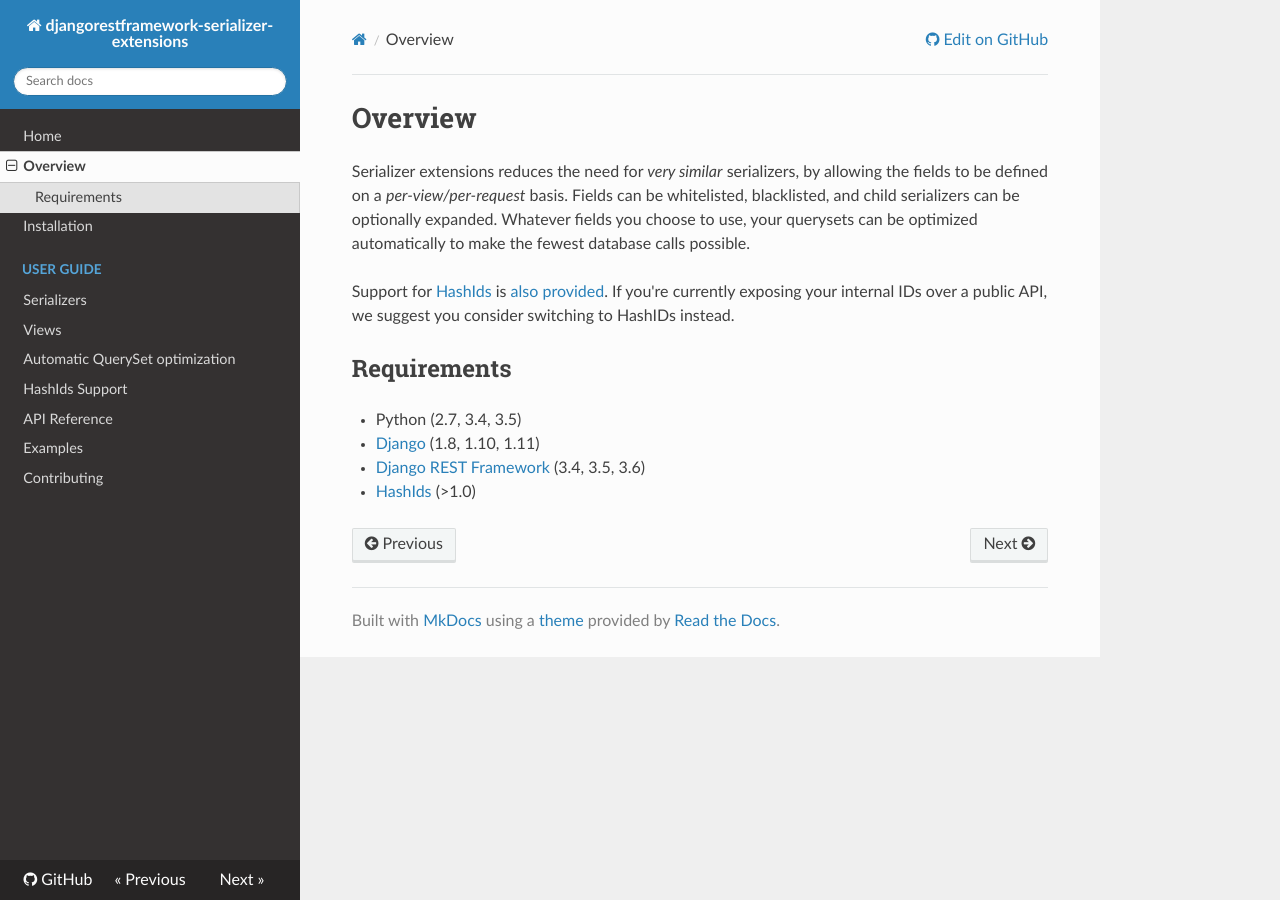
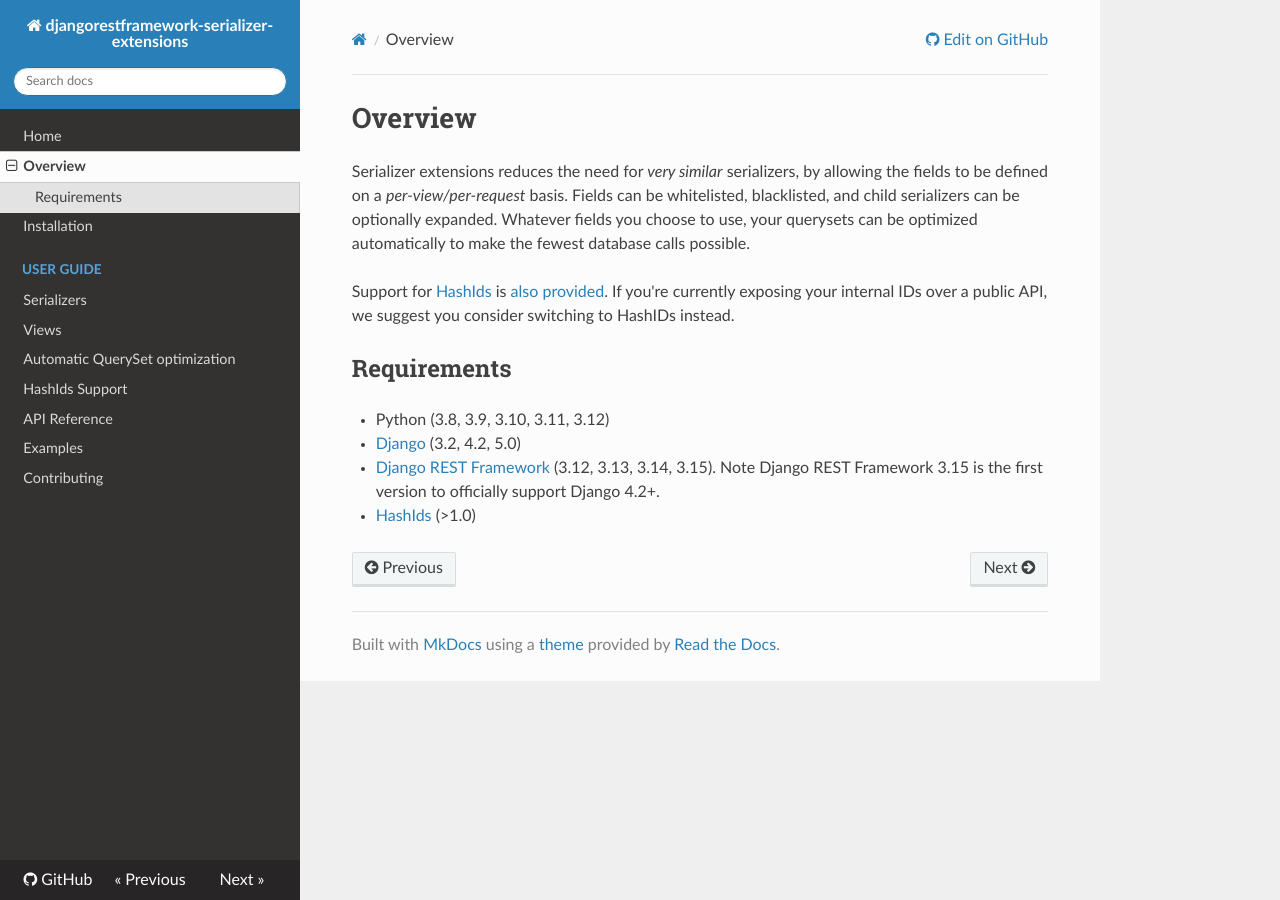
Before and after one commit to evenicoulddoit/django-rest-framework-serializer-extensions, an MkDocs documentation site: the page built from docs/overview.md, in a window 1280 px wide. Built offline with MkDocs 1.6.1, drawn with Linux system fonts in a browser that asks for light colours; nearby versions of some CDN libraries.

Commit message:
Update documentation with new requirements

```diff
--- a/docs/overview.md
+++ b/docs/overview.md
@@ -11,7 +11,9 @@
 
 
 ## Requirements
-* Python (2.7, 3.4, 3.5)
-* [Django](https://github.com/django/django) (1.8, 1.10, 1.11)
-* [Django REST Framework](https://github.com/tomchristie/django-rest-framework) (3.4, 3.5, 3.6)
+* Python (3.8, 3.9, 3.10, 3.11, 3.12)
+* [Django](https://github.com/django/django) (3.2, 4.2, 5.0)
+* [Django REST Framework](https://github.com/tomchristie/django-rest-framework)
+  (3.12, 3.13, 3.14, 3.15). Note Django REST Framework 3.15 is the first version to
+  officially support Django 4.2+.
 * [HashIds](https://github.com/davidaurelio/hashids-python) (>1.0)
```
